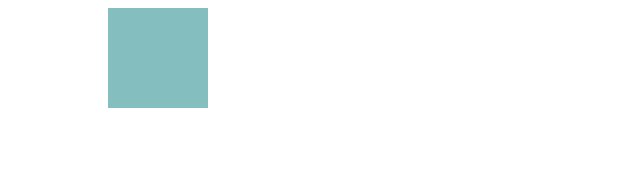
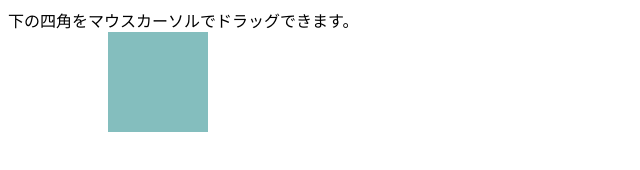
Before and after one commit to rinoyod/JavaScriptSnippet, a plain HTML site: page demo/mouseDrag.html in a window 1280 px wide. Shown: the whole page, without its empty margins (0-640 px from the left). Drawn offline with Linux system fonts and the light colour scheme.

Commit message:
デモ修正

```diff
--- a/demo/mouseDrag.html
+++ b/demo/mouseDrag.html
@@ -1,6 +1,7 @@
 <html>
-    <title>getPointerEventPosition demo</title>
+    <title>mouseDrag demo</title>
     <body>
+        下の四角をマウスカーソルでドラッグできます。
         <div style="height: 100px; width: 100px; left: 100px; background-color: rgb(132, 190, 190); position: relative;" id="box">
 
         </div>
```
Also changed, not shown: README.md.
